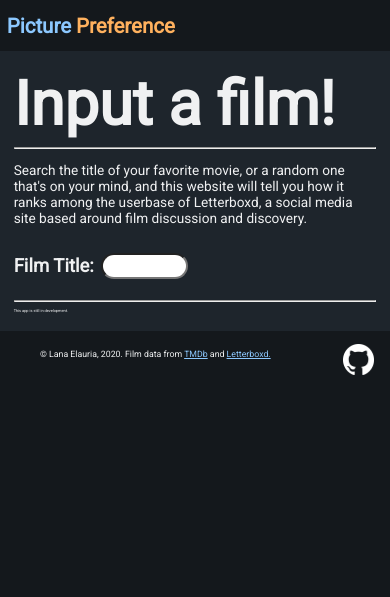
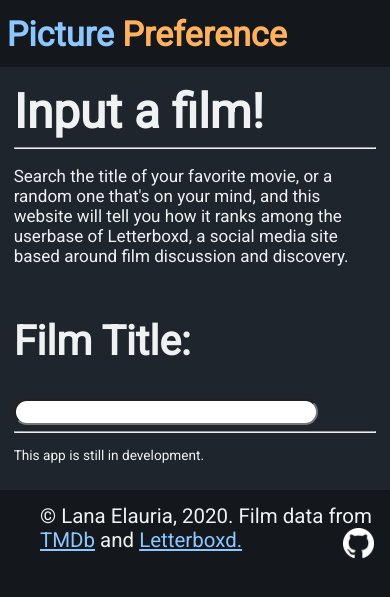
Before and after one commit to nelauria/picture_preference, a Flask app: page / in a window 390 px wide. Shown: the top 597 px of the page. Run offline with Flask 2, Linux system fonts and the light colour scheme.

Commit message:
mobile updates

```diff
--- a/picture_preference/static/styleMobile.css
+++ b/picture_preference/static/styleMobile.css
@@ -8,7 +8,7 @@
 html { color: #f0f1f2; font-family: 'Roboto'; font-size: 3.5vw}
 
 header { font-size: 3.5vw; width: 100%; height: 10%; margin: 0; padding: 0; }
-header h1 { font-size: 4.5rem; padding: 0; margin: 0.75vw 0 1vw 0; }
+header h1 { font-size: 3.5rem; padding: 0; margin: 0.75vw 0 1vw 0; }
 
 body { background: #14181c; width: 100%; height: 80%; margin: 0; padding: 0; }
 
@@ -18,18 +18,19 @@ nav {
     display: flex; align-items: center; padding: 1rem 0.5rem 1rem 0.5rem;
     width: 90%; height: 12.5%; margin: 0;
 }
-nav h1 { flex: auto; margin: 0; }
+nav h1 { font-size: 2.5rem; flex: auto; margin: 0; }
 .picture { color: #8cc8ff; }
 .preference { color: #ffb15e; }
 
 .content {
     background: #1e252c; height: 90%; padding: 1rem;
 }
-.content h2 { font-size: 4.75vw; display: inline-block; vertical-align: middle; margin-right: 1vw; }
+.content h2 { font-size: 3rem; display: inline-block; vertical-align: middle; margin-right: 1vw; }
 .content input {
-    padding: 0.25em; width: 20%; height: auto; display: inline-block; vertical-align: middle; font-size: inherit;
+    padding: 0.25em; width: 80%; height: auto; display: inline-block; vertical-align: middle; font-size: inherit;
     border-radius: 1rem; color: #14181c; padding-left: 0.5rem;
 }
+.content #explain { font-size: 1.25rem; }
 .content input:focus { outline-width: 0; }
 .content h3 { font-size: 1.2vw; }
 
@@ -55,13 +56,13 @@ nav h1 { flex: auto; margin: 0; }
 .rank { background: #adedff }
 .obscurity { background: #ffb15e }
 
-#dev-statement { font-size: 1vw; }
+#dev-statement { font-size: 1rem; }
 
 footer {
     width: 100%; height: 10%; background: #14181c; padding: 0; margin: 0;
 }
 footer ul { list-style: none; }
-footer li { display: inline; font-size: 2.25vw; }
+footer li { display: inline; font-size: 1.5rem; }
 footer a { color: #8cc8ff; }
 footer .github-logo {
     width: 8vw; height: auto; float: right; margin: 0 4vw 0 0;
--- a/picture_preference/templates/film_search.html
+++ b/picture_preference/templates/film_search.html
@@ -11,7 +11,7 @@
 <!--    <p id="test">Test stuff</p>-->
     <div class="search-container">
         <h2><label for="userInput">Film Title:</label></h2>
-        <input type="text" name="userInput" id="userInput" onkeyup="tmdb_search('{{ TMDB_KEY }}')">
+        <input type="text" name="userInput" id="userInput" oninput="tmdb_search('{{ TMDB_KEY }}')">
         <div class="search-results" id="search-results">
             <h3>Select a film:</h3>
             <ul id="film-list">
```
